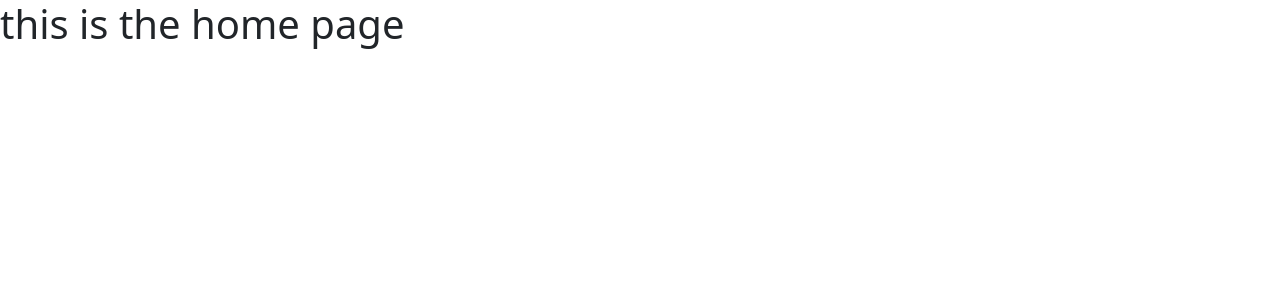
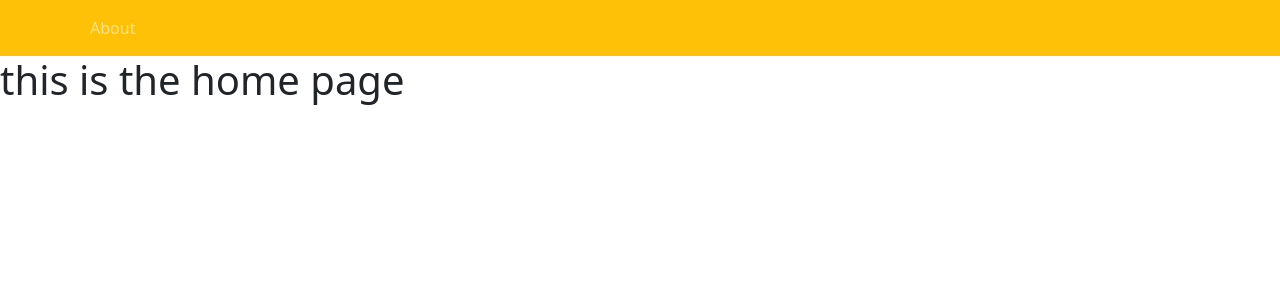
Before and after one commit to jimandjo/compsecure-frontend, a React (Create React App) app: page / in a window 1280 px wide. Shown: the top 300 px of the page. Built offline with nearby package versions, Linux system fonts and the light colour scheme.

Commit message:
Added the first route.

```diff
--- a/src/Home.js
+++ b/src/Home.js
@@ -1,12 +1,26 @@
 
+import { Link } from "react-router-dom"
+import { Navbar } from "react-bootstrap"
+import { Nav } from "react-bootstrap"
+import Container from "react-bootstrap/Container"
 
 function Home() {
     return (
+        <>
+                    {/* Navbar */}
+            <Navbar bg="warning" variant="dark">
+                <Container>
+                    <Nav className="me-auto">
+                        <Link to="/about" className="nav-link">About</Link>
+                    </Nav>
+                </Container>
+                </Navbar>
 
-        <>
-        <h1>
-            this is the home page
-        </h1>
+                <h1>
+                    this is the home page
+                </h1>
+
+
         </>
     )
 }
```
